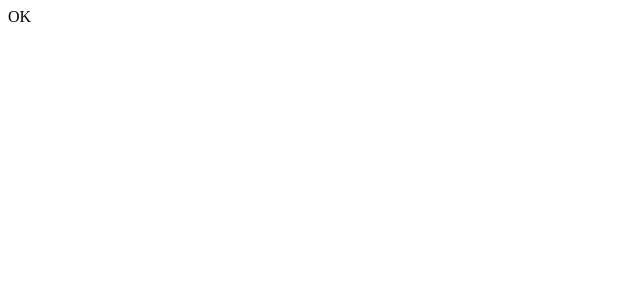
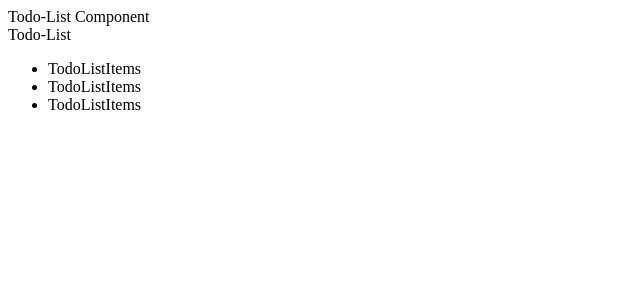
Before and after one commit to skulltron/belajar_react, a React (Create React App) app: page / in a window 1280 px wide. Shown: the top 300 px of the page, without its empty margins (0-640 px from the left). Built offline with nearby package versions, Linux system fonts and the light colour scheme.

Commit message:
Multiple inheritance component

```diff
--- a/src/App.js
+++ b/src/App.js
@@ -1,4 +1,5 @@
 import React from 'react'
+import TodoList from './TodoList';
 
 // class App extends React.Component{
 //     render(){
@@ -8,9 +9,10 @@ import React from 'react'
 //     }
 // }
 
+//const nilai yang tidak akan berubah
 const App = ()=>{
     return(
-        <div>OK</div>
+        <div>Todo-List Component <TodoList/> </div>
     )
 }
 
--- /dev/null
+++ b/src/TodoList.js
@@ -0,0 +1,20 @@
+import React from 'react'
+import TodoListItems from './TodoListItems'
+
+//export cara cepat
+export default class TodoList extends React.Component{
+    render(){
+        return(
+            <div>Todo-List
+                <ul>
+                    <TodoListItems/>
+                    <TodoListItems/>
+                    <TodoListItems/>
+                </ul>
+            </div>
+        )
+    }
+}
+
+//export cara biasa
+// export default TodoList
--- /dev/null
+++ b/src/TodoListItems.js
@@ -0,0 +1,9 @@
+import React from 'react'
+
+const TodoListItems = () =>{
+    return(
+        <li>TodoListItems</li>
+    )
+}
+
+export default TodoListItems
```
